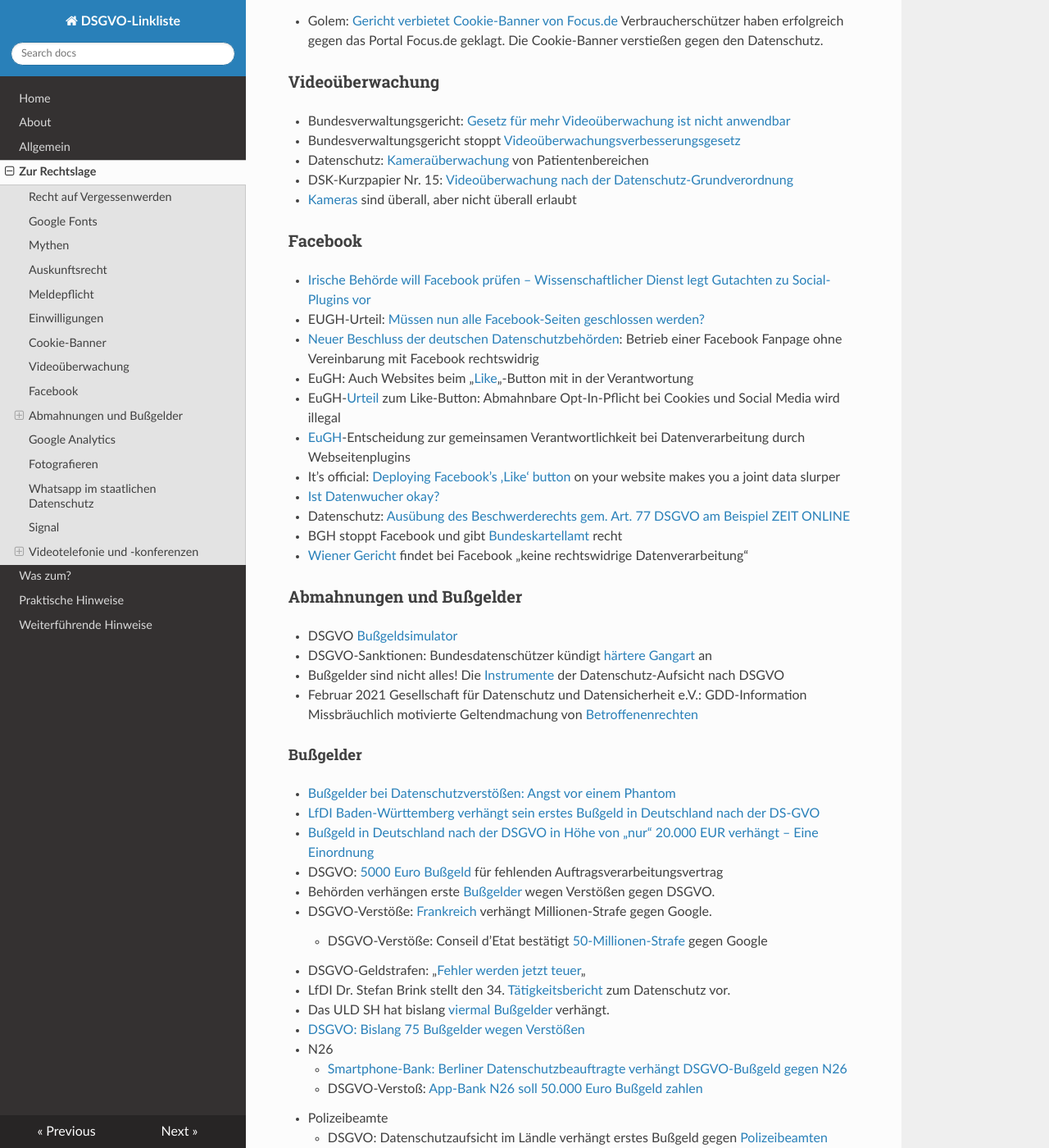
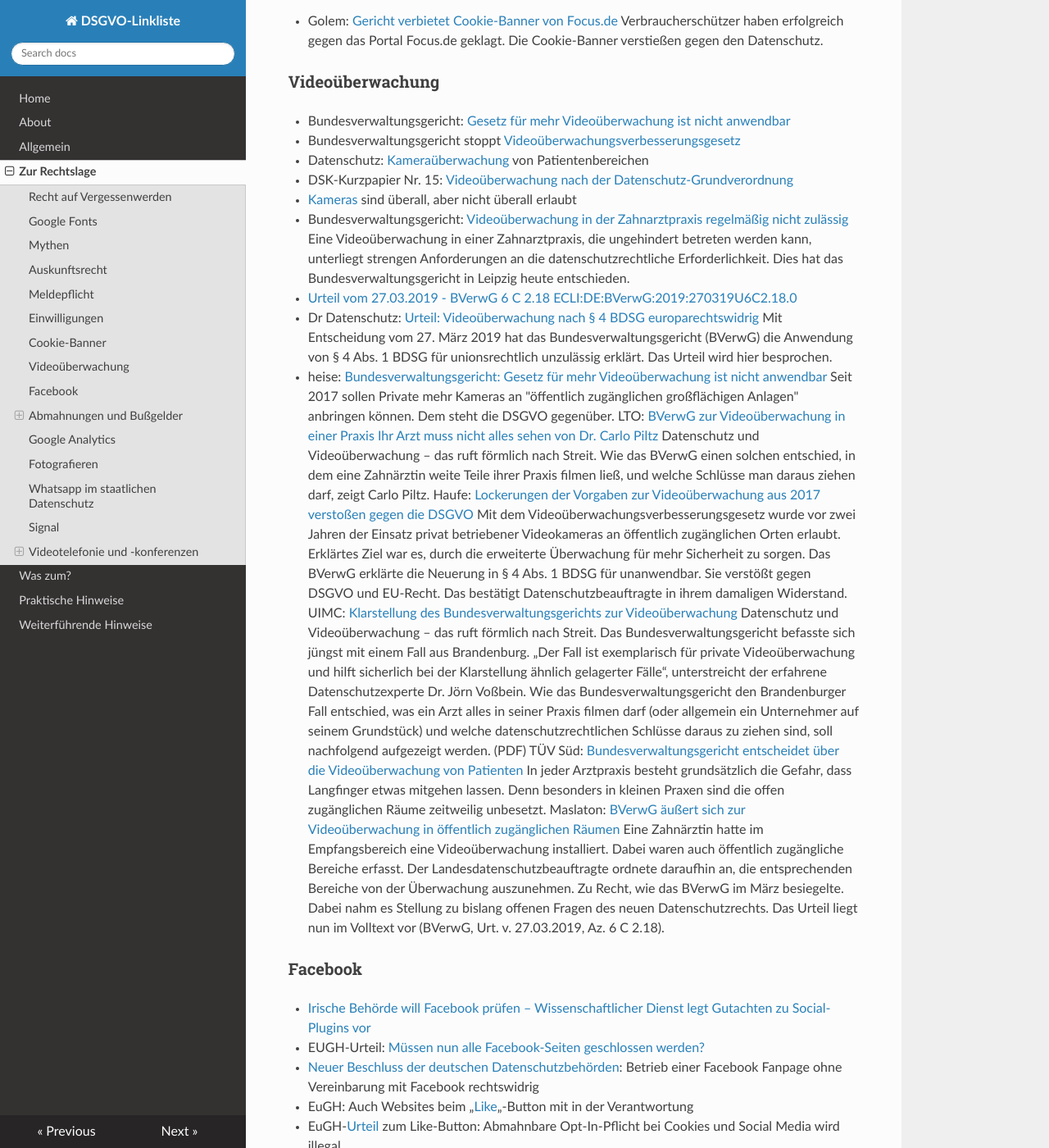
Before and after one commit to jrselzer/DSGVO-Linkliste, an MkDocs documentation site: the page built from docs/Zur_Rechtslage.md, in a window 1280 px wide and 1400 px high, scrolled down 4199 px. Shown: the whole window at 82% size. Built offline with MkDocs 1.6.1, drawn with Linux system fonts in a browser that asks for light colours; nearby versions of some CDN libraries.

Commit message:
Update Zur_Rechtslage.md
Bundesverwaltungsgericht zur Videoüberwachung in Arztpraxen

```diff
--- a/docs/Zur_Rechtslage.md
+++ b/docs/Zur_Rechtslage.md
@@ -105,6 +105,16 @@
 * Datenschutz: [Kameraüberwachung](https://www.heise.de/ct/artikel/Datenschutz-Kameraueberwachung-von-Patientenbereichen-4505889.html?wt_mc=sm.red.ho.botti.messenger.link.link) von Patientenbereichen
 * DSK-Kurzpapier Nr. 15: [Videoüberwachung nach der Datenschutz-Grundverordnung](https://www.datenschutzkonferenz-online.de/media/kp/dsk_kpnr_15.pdf?from=litvz)
 * [Kameras](https://www.golem.de/news/videoueberwachung-kameras-sind-ueberall-aber-nicht-ueberall-erlaubt-1912-144885.html) sind überall, aber nicht überall erlaubt
+* Bundesverwaltungsgericht: [Videoüberwachung in der Zahnarztpraxis regelmäßig nicht zulässig](https://www.bverwg.de/de/pm/2019/22) Eine Videoüberwachung in einer Zahnarztpraxis, die ungehindert betreten werden kann, unterliegt strengen Anforderungen an die datenschutzrechtliche Erforderlichkeit. Dies hat das Bundesverwaltungsgericht in Leipzig heute entschieden.
+  * [Urteil vom 27.03.2019 - BVerwG 6 C 2.18 ECLI:DE:BVerwG:2019:270319U6C2.18.0](https://www.bverwg.de/270319U6C2.18.0)
+* Dr Datenschutz: [Urteil: Videoüberwachung nach § 4 BDSG europarechtswidrig](https://www.dr-datenschutz.de/urteil-videoueberwachung-nach-%C2%A7-4-bdsg-europarechtswidrig/) Mit Entscheidung vom 27. März 2019 hat das Bundesverwaltungsgericht (BVerwG) die Anwendung von § 4 Abs. 1 BDSG für unionsrechtlich unzulässig erklärt. Das Urteil wird hier besprochen.
+* heise: [Bundesverwaltungsgericht: Gesetz für mehr Videoüberwachung ist nicht anwendbar](https://www.heise.de/news/Bundesverwaltungsgericht-Gesetz-fuer-mehr-Videoueberwachung-ist-nicht-anwendbar-4436026.html) Seit 2017 sollen Private mehr Kameras an "öffentlich zugänglichen großflächigen Anlagen" anbringen können. Dem steht die DSGVO gegenüber.
+LTO: [BVerwG zur Videoüberwachung in einer Praxis Ihr Arzt muss nicht alles sehen von Dr. Carlo Piltz](https://www.lto.de/recht/hintergruende/h/bverwg-urteil-6c218-video-ueberwachung-kamera-zahnarzt-praxis/) Datenschutz und Videoüberwachung – das ruft förmlich nach Streit. Wie das BVerwG einen solchen entschied, in dem eine Zahnärztin weite Teile ihrer Praxis filmen ließ, und welche Schlüsse man daraus ziehen darf, zeigt Carlo Piltz.
+Haufe: [Lockerungen der Vorgaben zur Videoüberwachung aus 2017 verstoßen gegen die DSGVO](https://www.haufe.de/compliance/recht-politik/bverwg-wendet-sich-gegen-videoueberwachungsrechte-fuer-private_230132_491656.html) Mit dem Videoüberwachungsverbesserungsgesetz wurde vor zwei Jahren der Einsatz privat betriebener Videokameras an öffentlich zugänglichen Orten erlaubt. Erklärtes Ziel war es, durch die erweiterte Überwachung für mehr Sicherheit zu sorgen. Das BVerwG erklärte die Neuerung in § 4 Abs. 1 BDSG für unanwendbar. Sie verstößt gegen DSGVO und EU-Recht. Das bestätigt Datenschutzbeauftragte in ihrem damaligen Widerstand.
+UIMC: [Klarstellung des Bundesverwaltungsgerichts zur Videoüberwachung](https://www.uimc.de/fileadmin/user_upload/uimc_public/UIMCommunication/2019-05_DE_UIMCommunication-Info-Brief_th.pdf) Datenschutz und Videoüberwachung – das ruft förmlich nach Streit. Das Bundesverwaltungsgericht befasste sich jüngst mit einem Fall aus Brandenburg. „Der Fall ist exemplarisch für private Videoüberwachung und hilft sicherlich bei der Klarstellung ähnlich gelagerter Fälle“, unterstreicht der erfahrene Datenschutzexperte Dr. Jörn Voßbein. Wie das Bundesverwaltungsgericht den Brandenburger Fall entschied, was ein Arzt alles in seiner Praxis filmen darf (oder allgemein ein Unternehmer auf seinem Grundstück) und welche datenschutzrechtlichen Schlüsse daraus zu ziehen sind, soll nachfolgend aufgezeigt werden. (PDF)
+TÜV Süd: [Bundesverwaltungsgericht entscheidet über die Videoüberwachung von Patienten](https://datenschutz-fachportal.tuvsud.com/artikel/zahnarztpraxen-und-videoueberwachung.html)
+In jeder Arztpraxis besteht grundsätzlich die Gefahr, dass Langfinger etwas mitgehen lassen. Denn besonders in kleinen Praxen sind die offen zugänglichen Räume zeitweilig unbesetzt.
+Maslaton: [BVerwG äußert sich zur Videoüberwachung in öffentlich zugänglichen Räumen](https://www.maslaton.de/news/BVerwG-aeussert-sich-zur-Videoueberwachung-in-oeffentlich-zugaenglichen-Raeumen--n704) Eine Zahnärztin hatte im Empfangsbereich eine Videoüberwachung installiert. Dabei waren auch öffentlich zugängliche Bereiche erfasst. Der Landesdatenschutzbeauftragte ordnete daraufhin an, die entsprechenden Bereiche von der Überwachung auszunehmen. Zu Recht, wie das BVerwG im März besiegelte. Dabei nahm es Stellung zu bislang offenen Fragen des neuen Datenschutzrechts. Das Urteil liegt nun im Volltext vor (BVerwG, Urt. v. 27.03.2019, Az. 6 C 2.18).
 
 ### Facebook
 * [Irische Behörde will Facebook prüfen – Wissenschaftlicher Dienst legt Gutachten zu Social-Plugins vor](https://www.datenschutzticker.de/2011/10/irische-behoerde-will-facebook-pruefen-wissenschaftlicher-dienst-legt-gutachten-zu-social-plugins-vor/)
```
